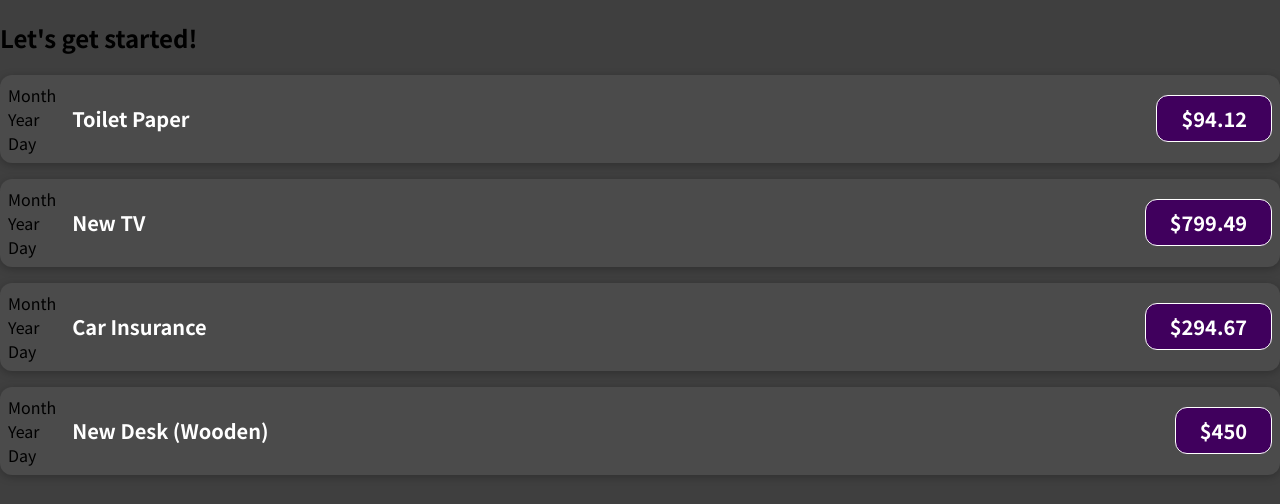
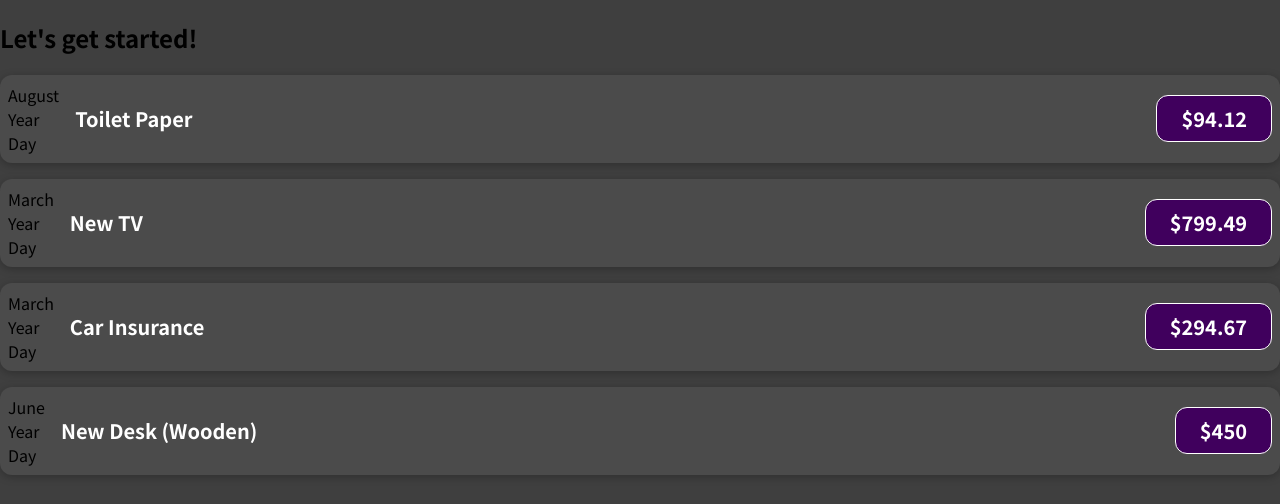
Before and after one commit to Plyavinskiy/expensive-tracker, a JavaScript app: page / in a window 1280 px wide. Shown: the top 504 px of the page. Built offline with nearby package versions, Linux system fonts and the light colour scheme.

Commit message:
feat: add month display logic to JSX in ExpenseItem.js

```diff
--- a/src/components/ExpenseItem.js
+++ b/src/components/ExpenseItem.js
@@ -4,7 +4,7 @@ function ExpenseItem(props) {
   return (
     <div className="expense-item">
       <div>
-        <div>Month</div>
+        <div>{props.date.toLocaleDateString("en-US", { month: "long" })}</div>
         <div>Year</div>
         <div>Day</div>
       </div>
```
